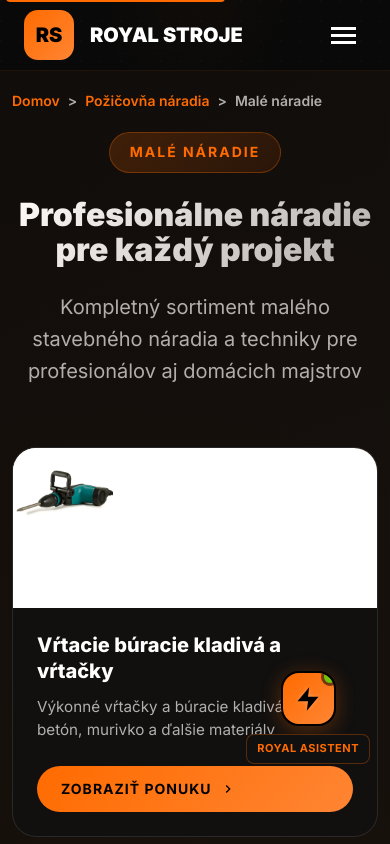
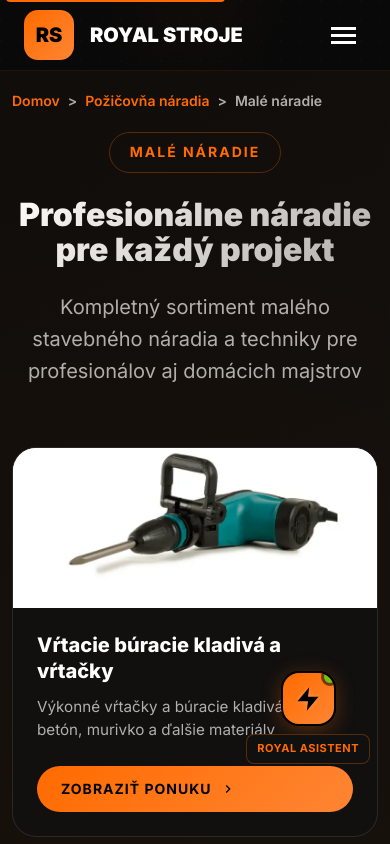
Before and after one commit to petokrivo/royalstroje-web, an Astro site: page /pozicovna-naradia/male-naradie in a window 390 px wide. Shown: the top 844 px of the page. Built offline with nearby package versions, Linux system fonts and the light colour scheme; Astro itself is replaced by a stand-in of ours.

Commit message:
feat: nové stránky + obrázky

```diff
--- a/src/pages/pozicovna-naradia/male-naradie/index.astro
+++ b/src/pages/pozicovna-naradia/male-naradie/index.astro
@@ -228,7 +228,7 @@ const naradia = [
 
   .section-badge {
     display: inline-block;
-    background: linear-gradient(135deg, rgba(255, 107, 0, 0.2), rgba(255, 107, 0, 0.1));
+    background: linear-gradient(135deg, rgba(255, 107, 0, 0.2), rgba(255, 107, 0, 1 0.1));
     border: 1px solid rgba(255, 107, 0, 0.3);
     color: var(--brand);
     font-size: 14px;
@@ -317,6 +317,7 @@ const naradia = [
     height: 100%;
     object-fit: cover;
     transition: all 0.3s ease;
+    display: block;
   }
 
   .naradie-card:hover .naradie-image img {
@@ -513,9 +514,12 @@ const naradia = [
       height: 160px;
     }
 
+    /* FIX OBRÁZKOV NA MOBILE – jediná zmena */
     .naradie-image img {
-      width: 100px;
-      height: 100px;
+      width: 100%;
+      height: 100%;
+      object-fit: cover;
+      display: block;
     }
 
     .naradie-content {
```
